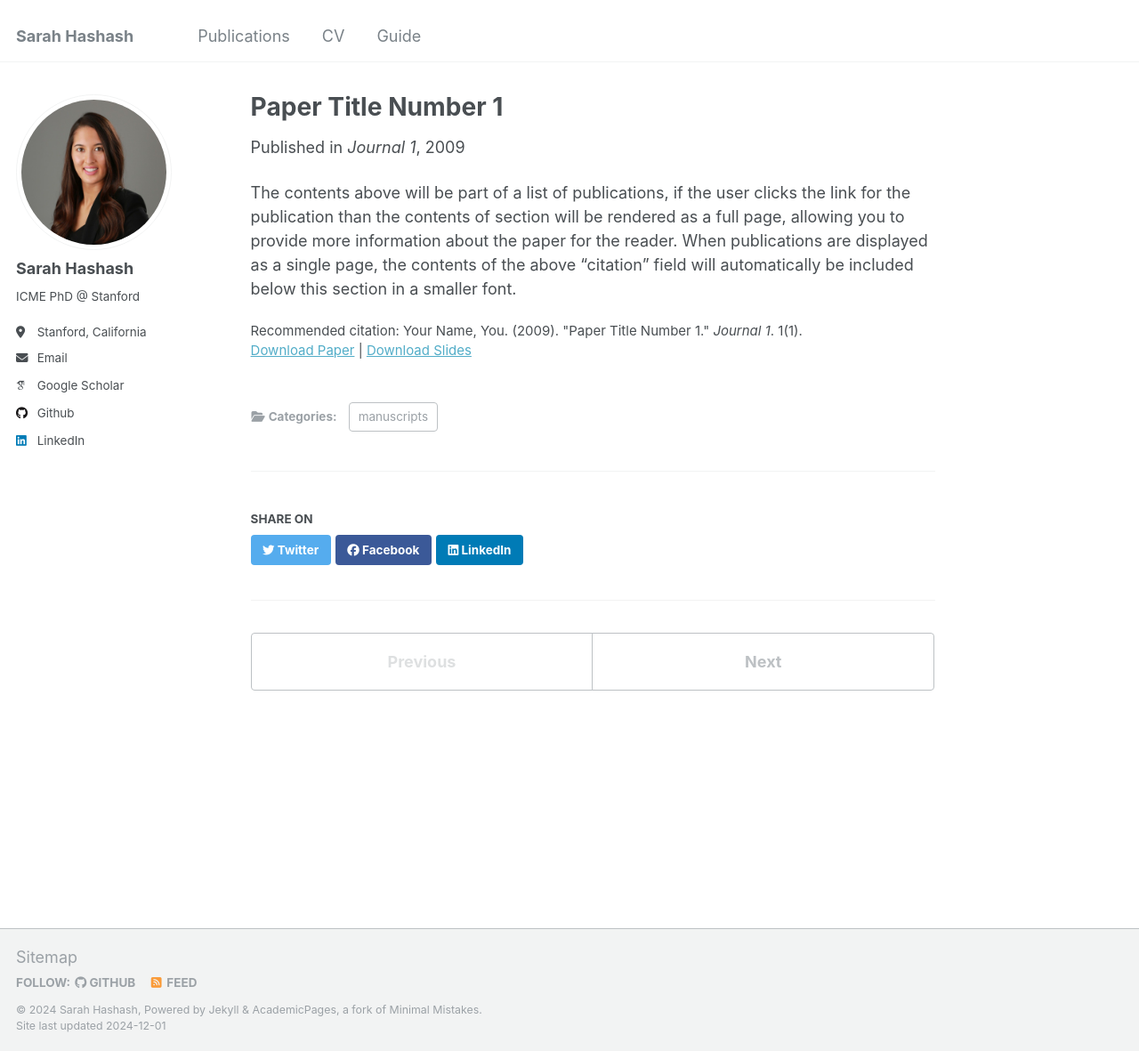
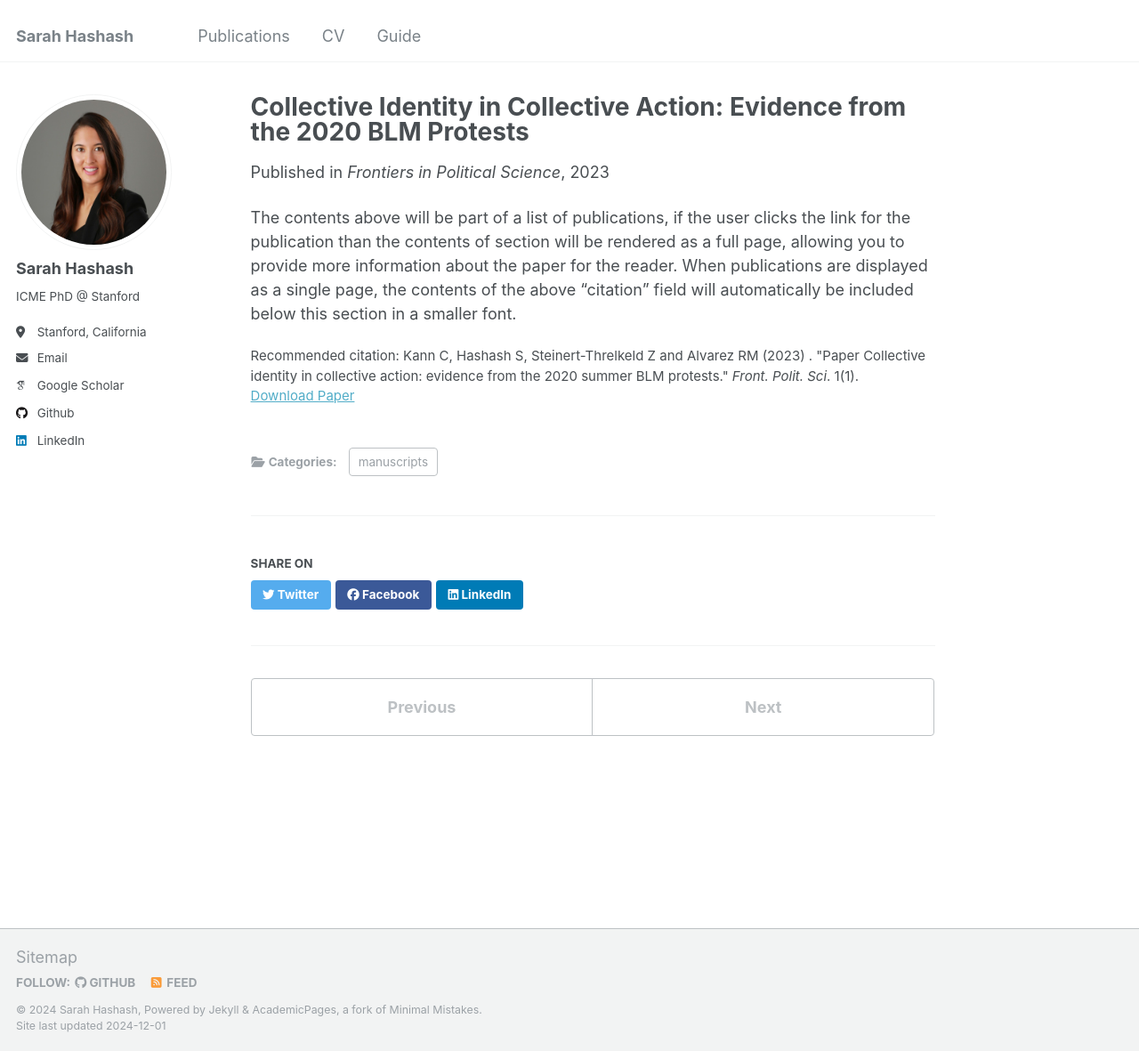
Before and after one commit to s-hashash/sarahhashash, a Jekyll site: the page built from _publications/2009-10-01-paper-title-number-1.md, in a window 1280 px wide and 1181 px high. Shown: the whole window at 89% size. Built offline with Jekyll 4.4.1, drawn with Linux system fonts in a browser that asks for light colours; some web fonts are replaced.

Commit message:
Update 2009-10-01-paper-title-number-1.md

```diff
--- a/_publications/2009-10-01-paper-title-number-1.md
+++ b/_publications/2009-10-01-paper-title-number-1.md
@@ -1,14 +1,13 @@
 ---
-title: "Paper Title Number 1"
+title: "Collective Identity in Collective Action: Evidence from the 2020 BLM Protests"
 collection: publications
 category: manuscripts
 permalink: /publication/2009-10-01-paper-title-number-1
-excerpt: 'This paper is about the number 1. The number 2 is left for future work.'
-date: 2009-10-01
-venue: 'Journal 1'
-slidesurl: 'http://academicpages.github.io/files/slides1.pdf'
-paperurl: 'http://academicpages.github.io/files/paper1.pdf'
-citation: 'Your Name, You. (2009). &quot;Paper Title Number 1.&quot; <i>Journal 1</i>. 1(1).'
+excerpt: 'This study investigates the role of collective identity versus individual interest in driving protest participation, using data from Twitter users involved in the 2020 Black Lives Matter protests. The findings suggest that individual interest, rather than collective identity, is a stronger predictor of protest participation, challenging prior research that conflated these factors and overestimated the role of collective identity.'
+date: 2023-07-18
+venue: 'Frontiers in Political Science'
+paperurl: 'http://academicpages.github.io/files/CollectiveIdentity.pdf'
+citation: 'Kann C, Hashash S, Steinert-Threlkeld Z and Alvarez RM (2023) . &quot;Paper Collective identity in collective action: evidence from the 2020 summer BLM protests.&quot; <i>Front. Polit. Sci</i>. 1(1).'
 ---
 
 The contents above will be part of a list of publications, if the user clicks the link for the publication than the contents of section will be rendered as a full page, allowing you to provide more information about the paper for the reader. When publications are displayed as a single page, the contents of the above "citation" field will automatically be included below this section in a smaller font.
```
